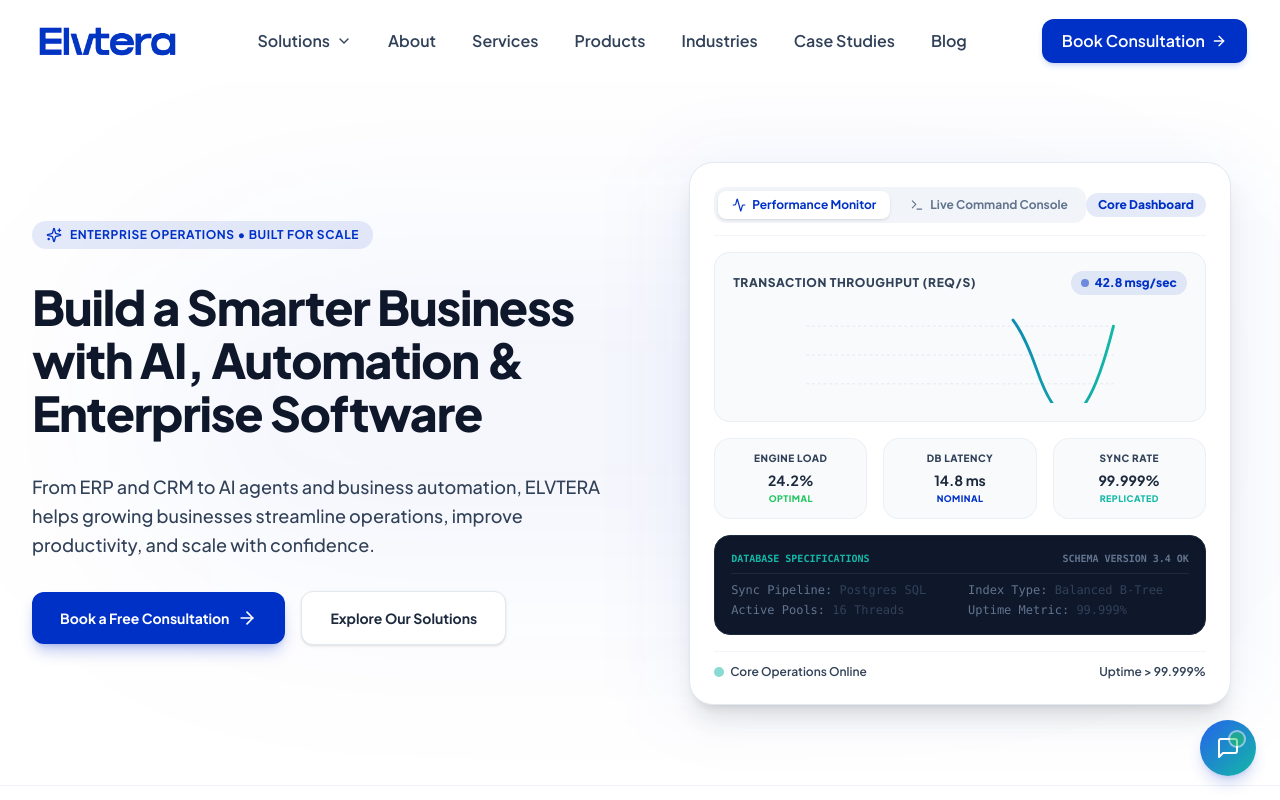
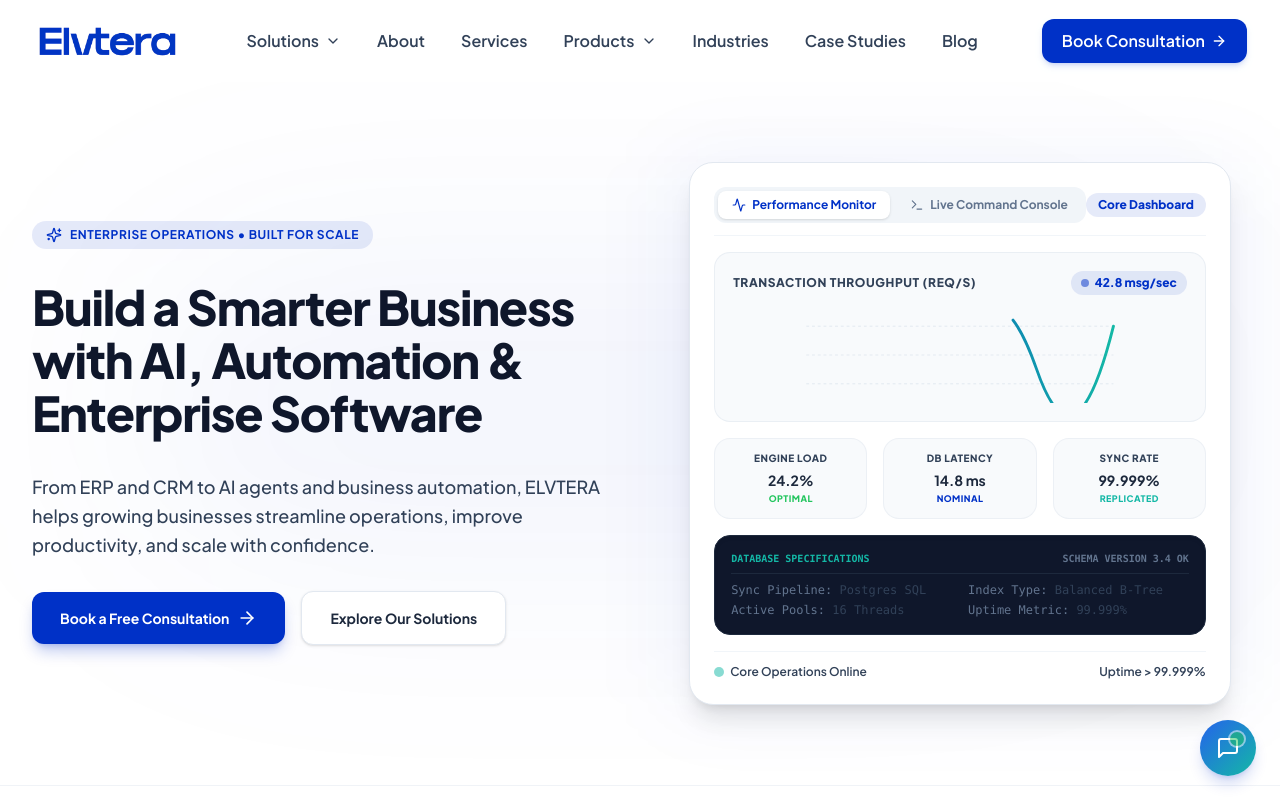
Before and after one commit to Joshuapenielcollins/Elvtera, a React (Vite) app: page / in a window 1280 px wide. Shown: the top 800 px of the page. Built offline with nearby package versions, Linux system fonts and the light colour scheme.

Commit message:
Implement simple sliding dropdown animation for Products link in the header

```diff
--- a/src/components/Navbar.tsx
+++ b/src/components/Navbar.tsx
@@ -9,19 +9,39 @@
   Send,
   TrendingUp,
   Briefcase,
-  ArrowRight
+  ArrowRight,
+  Database,
+  Users,
+  MessageSquare,
+  Bot,
+  FolderOpen,
+  Globe,
+  Zap
 } from 'lucide-react';
 import { motion, AnimatePresence } from 'framer-motion';
 
 export const Navbar: React.FC = () => {
   const [isOpen, setIsOpen] = useState(false);
   const [activeMega, setActiveMega] = useState<boolean>(false);
+  const [activeProductsDrop, setActiveProductsDrop] = useState<boolean>(false);
   const location = useLocation();
 
   const handleLinkClick = () => {
     setIsOpen(false);
     setActiveMega(false);
+    setActiveProductsDrop(false);
   };
+
+  const products = [
+    { name: 'Enterprise ERP Engine', desc: 'All-in-one resource planning platform', path: '/products', icon: Database },
+    { name: 'Omnichannel Sales CRM', desc: 'Manage client relationships & pipelines', path: '/products', icon: Users },
+    { name: 'Official WhatsApp CRM API', desc: 'Broadcasting & shared team inboxes', path: '/products', icon: MessageSquare },
+    { name: 'AI Voice Calling Agent', desc: 'Autonomous inbound & outbound dialer', path: '/products', icon: Bot },
+    { name: 'HRMS & Payroll Core', desc: 'Automate shifts, payroll, & local taxes', path: '/products', icon: Layers },
+    { name: 'Warehouse Stock Engine', desc: 'Track multi-warehouse inventory items', path: '/products', icon: FolderOpen },
+    { name: 'Custom Client Portals', desc: 'Secure customer & employee logins', path: '/products', icon: Globe },
+    { name: 'AI Booking Assistant', desc: 'Schedule appointments & sync calendars', path: '/products', icon: Zap }
+  ];
 
   const navLinks = [
     { name: 'About', path: '/about' },
@@ -206,7 +226,66 @@
             </div>
 
             {/* Nav links */}
-            {navLinks.map((link) => (
+            {navLinks.map((link) => {
+              if (link.name === 'Products') {
+                return (
+                  <div
+                    key={link.name}
+                    className="relative"
+                    onMouseEnter={() => setActiveProductsDrop(true)}
+                    onMouseLeave={() => setActiveProductsDrop(false)}
+                  >
+                    <button
+                      className={`flex items-center space-x-1.5 px-4 py-2 rounded-lg text-base font-semibold transition-colors cursor-pointer ${
+                        location.pathname === '/products'
+                          ? 'text-brand-blue bg-brand-blue/5'
+                          : 'text-slate-700 hover:text-brand-blue hover:bg-slate-100/50'
+                      }`}
+                    >
+                      <span>Products</span>
+                      <ChevronDown className={`h-4 w-4 transition-transform duration-300 ${activeProductsDrop ? 'rotate-180' : ''}`} />
+                    </button>
+
+                    <AnimatePresence>
+                      {activeProductsDrop && (
+                        <motion.div
+                          initial={{ opacity: 0, y: 15 }}
+                          animate={{ opacity: 1, y: 0 }}
+                          exit={{ opacity: 0, y: 15 }}
+                          transition={{ duration: 0.2, ease: 'easeOut' }}
+                          className="absolute left-1/2 -translate-x-1/2 mt-2 w-[480px] bg-white rounded-2xl shadow-2xl border border-slate-200/80 p-5 grid grid-cols-2 gap-4 z-50"
+                        >
+                          {products.map((prod, pIdx) => {
+                            const Icon = prod.icon;
+                            return (
+                              <Link
+                                key={pIdx}
+                                to={prod.path}
+                                onClick={handleLinkClick}
+                                className="flex items-start space-x-2.5 p-2 rounded-xl hover:bg-slate-50 transition-colors"
+                              >
+                                <div className="p-2 rounded-lg bg-brand-blue/10 text-brand-blue shrink-0 mt-0.5">
+                                  <Icon className="h-4.5 w-4.5" />
+                                </div>
+                                <div className="text-left">
+                                  <span className="block text-xs font-bold text-slate-800 leading-tight">
+                                    {prod.name}
+                                  </span>
+                                  <span className="block text-[10px] text-slate-500 mt-1 leading-snug">
+                                    {prod.desc}
+                                  </span>
+                                </div>
+                              </Link>
+                            );
+                          })}
+                        </motion.div>
+                      )}
+                    </AnimatePresence>
+                  </div>
+                );
+              }
+
+              return (
                 <Link
                   key={link.name}
                   to={link.path}
@@ -219,7 +298,8 @@
                 >
                   {link.name}
                 </Link>
-            ))}
+              );
+            })}
           </nav>
 
           {/* Action buttons */}
```
Lines whose indentation alone changed are shown as unchanged.
